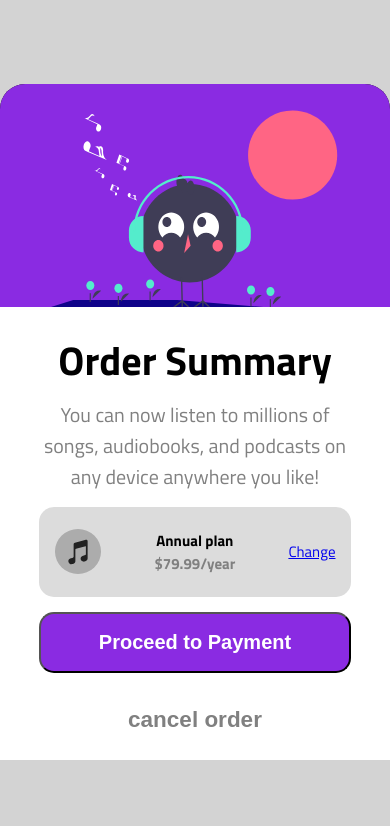
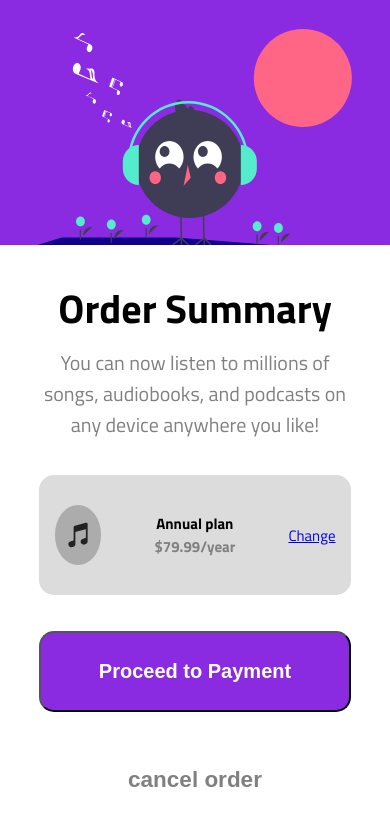
Before and after one commit to Martensven/School, a plain HTML site: page flexbox-exercise-main/index.html in a window 390 px wide. Drawn offline with Linux system fonts and the light colour scheme.

Commit message:
added responsiveness

```diff
--- a/flexbox-exercise-main/Stylesheet.css
+++ b/flexbox-exercise-main/Stylesheet.css
@@ -183,7 +183,14 @@
 }
 
 @media screen and (max-width: 800px) {
+    body {
+        font-size: smaller;
+    }
     main {
         width: 100%;
+        height: 100%;
+    }
+    header {
+        border-radius: 0;
     }
 }
```
